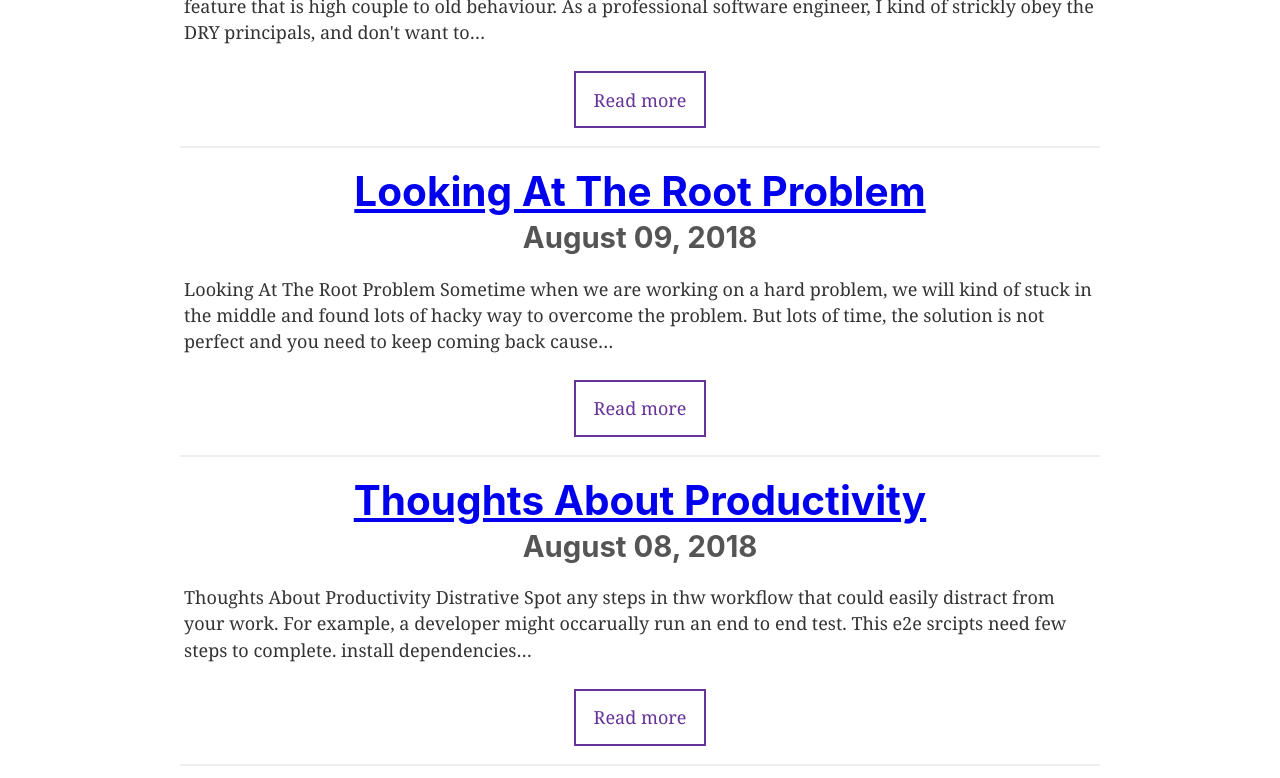
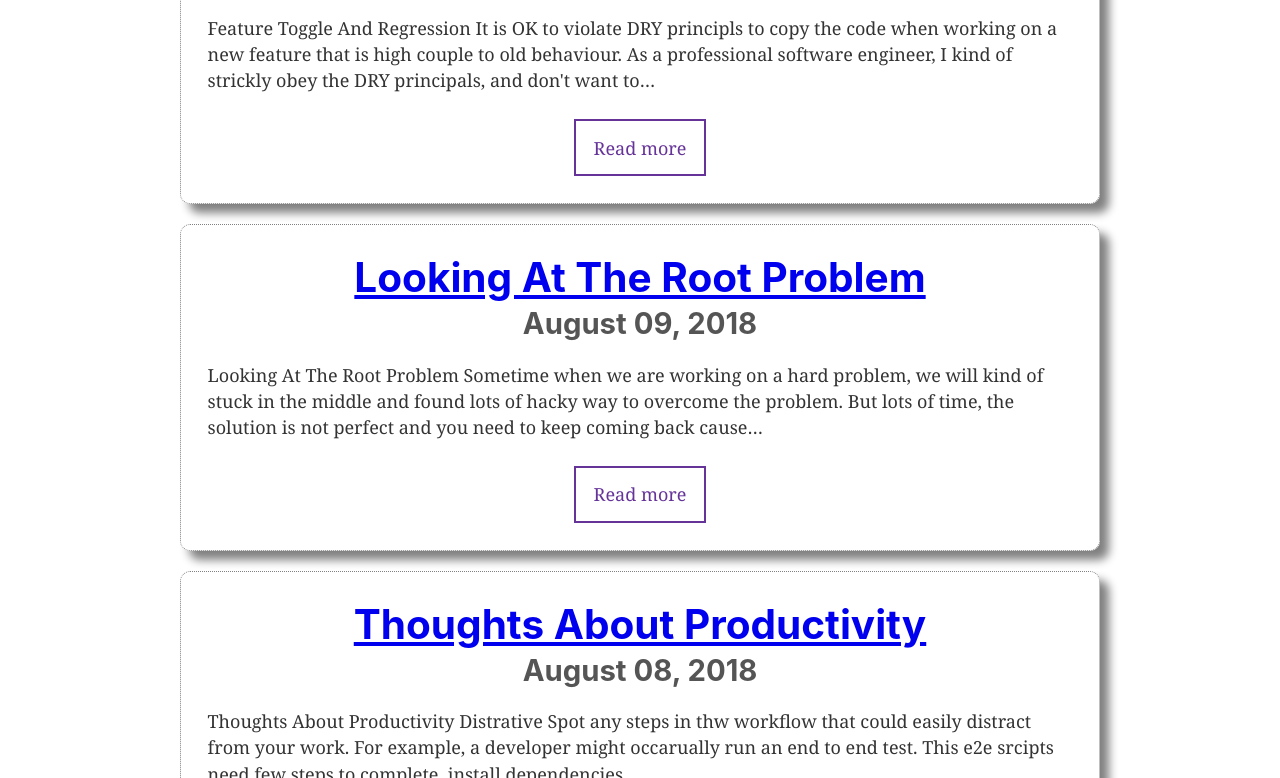
Before and after one commit to cmwen/blog, a Gatsby site: page / in a window 1280 px wide. Shown: the part 600-1378 px from the top of the page. Built offline with nearby package versions, Linux system fonts and the light colour scheme; Gatsby itself is replaced by a stand-in of ours.

Commit message:
Update preview style

```diff
--- a/gatsby-config.js
+++ b/gatsby-config.js
@@ -37,14 +37,7 @@ module.exports = {
             options: {
               linkImagesToOriginal: false
             }
-          }
-        ]
-      }
           },
- {
-    resolve: 'gatsby-transformer-remark',
-    options: {
-      plugins: [
           {
             resolve: 'gatsby-remark-graph',
             options: {
@@ -63,7 +56,7 @@ module.exports = {
               // you may use this to prevent Prism from re-processing syntax.
               // This is an uncommon use-case though;
               // If you're unsure, it's best to use the default value.
-            classPrefix: "language-",
+              classPrefix: 'language-',
               // This is used to allow setting a language for inline code
               // (i.e. single backticks) by creating a separator.
               // This separator is a string and will do no white-space
@@ -75,9 +68,9 @@ module.exports = {
               // setting this to '{ sh: "bash" }' will let you use
               // the language "sh" which will highlight using the
               // bash highlighter.
-            aliases: {},
-          },
-        },
+              aliases: {}
+            }
+          }
         ]
       }
     },
--- a/src/css/index.css
+++ b/src/css/index.css
@@ -3,8 +3,11 @@
   flex-direction: column;
   align-items: flex-start;
   justify-content: center;
-  padding: 1rem 0.25rem;
-  border-bottom: 2px solid #EEE;
+  padding: 1.5rem 1.5rem;
+      border: 1px dotted gray;
+    box-shadow: 9px 9px 10px grey;
+    border-radius: 10px;
+  margin-bottom: 20px;
 }
 
 .blog-post-preview:last-child {
```
Lines whose indentation alone changed are shown as unchanged.
